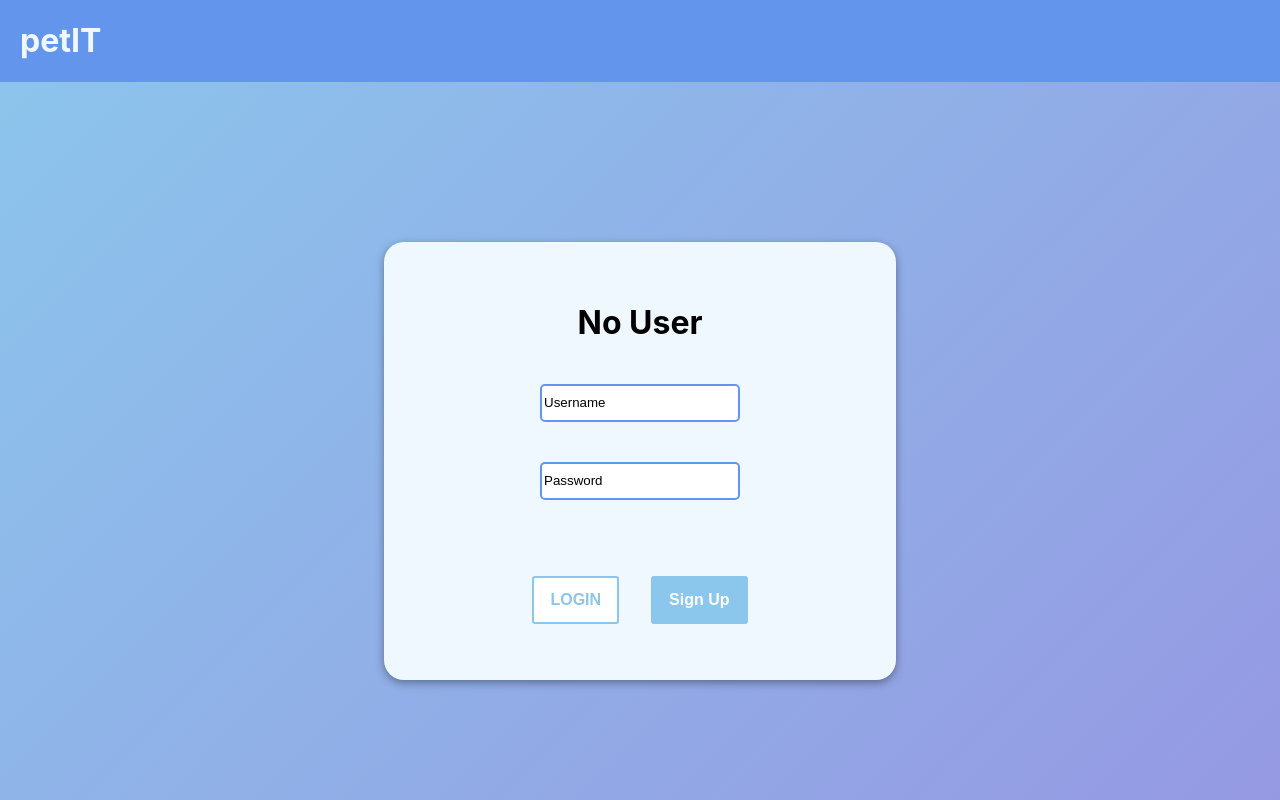
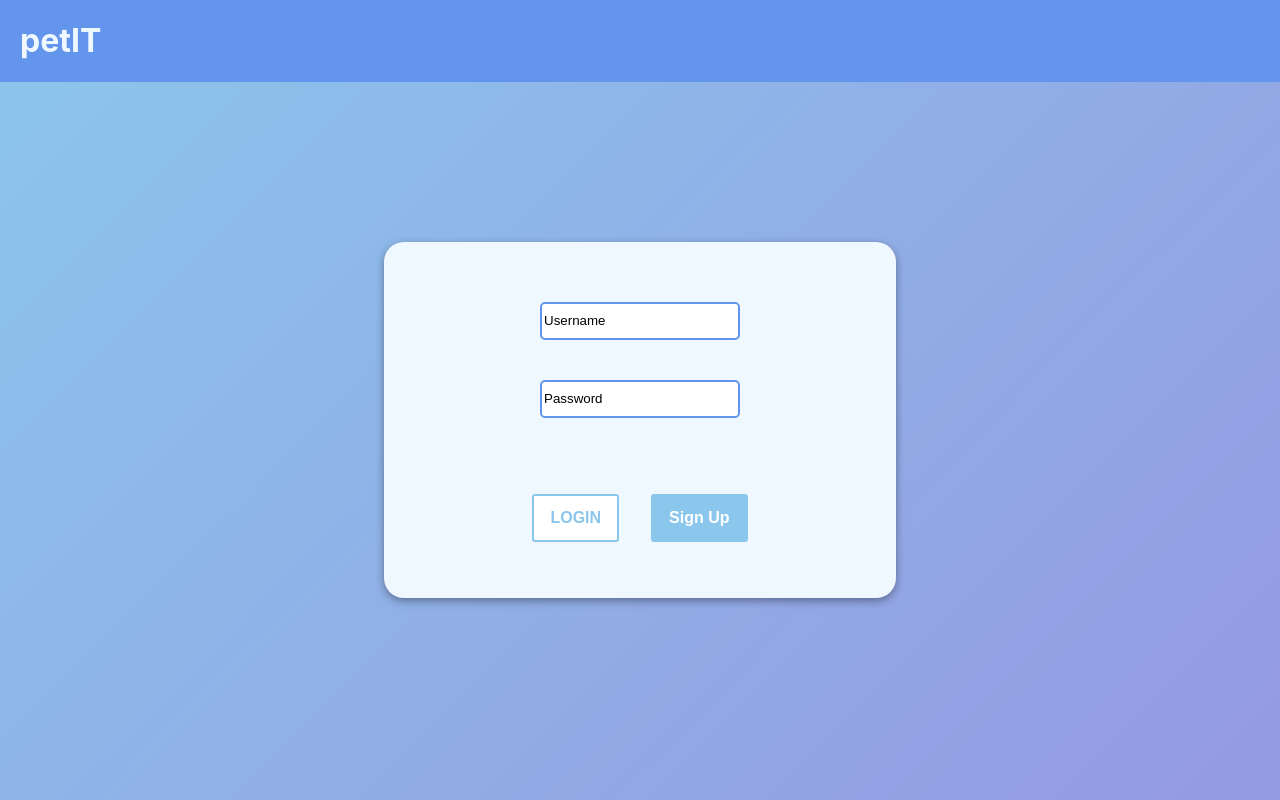
Before and after one commit to xlash5/python-ca-frontend, a React (Vite) app: page / in a window 1280 px wide. Built offline with nearby package versions, Linux system fonts and the light colour scheme; no server answers.

Commit message:
small fix

```diff
--- a/src/screens/Login/Login.jsx
+++ b/src/screens/Login/Login.jsx
@@ -46,7 +46,6 @@ function login() {
                     <>
                         <Navbar />
                         <Card>
-                            <h1>{user ? user.email : "No User"}</h1>
                             <MyInput
                                 placeholder="Username"
                                 type="text"
```
